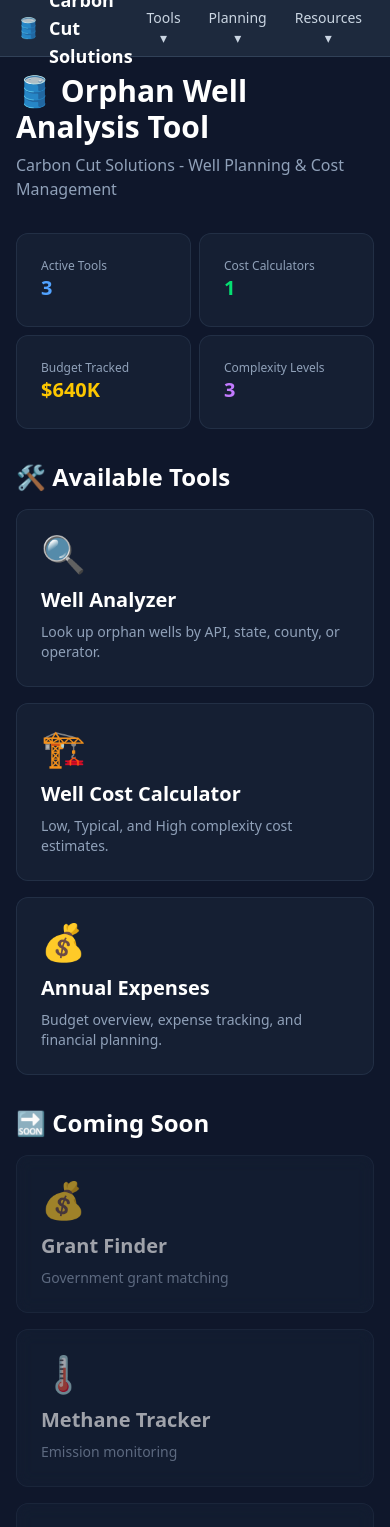
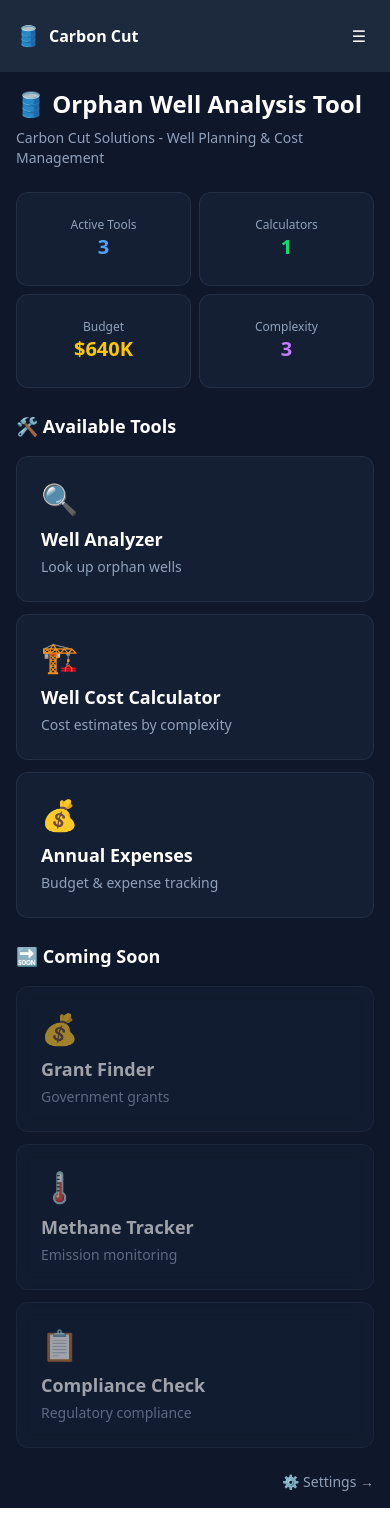
Before and after one commit to AAN2793/orphan-well-dashboard, a Next.js app: page / in a window 390 px wide. Shown: the top 1527 px of the page. Built offline with nearby package versions, Linux system fonts and the light colour scheme.

Commit message:
Fix mobile layout - hamburger menu, cleaner mobile view

```diff
--- a/pages/index.js
+++ b/pages/index.js
@@ -4,12 +4,13 @@ import { useState } from 'react'
 
 export default function Home() {
   const [dropdown, setDropdown] = useState(null)
+  const [mobileMenuOpen, setMobileMenuOpen] = useState(false)
 
   const navItems = {
     'Tools': [
       { name: '🔍 Well Analyzer', href: '/orphan-well', desc: 'Look up orphan wells' },
-      { name: '🏗️ Well Cost Calculator', href: '/well-cost', desc: 'Cost estimates by complexity' },
-      { name: '💰 Annual Expenses', href: '/expenses', desc: 'Budget & expense tracking' },
+      { name: '🏗️ Well Cost Calculator', href: '/well-cost', desc: 'Cost estimates' },
+      { name: '💰 Annual Expenses', href: '/expenses', desc: 'Budget tracking' },
     ],
     'Planning': [
       { name: '📋 Project Templates', href: '/templates', desc: 'Coming soon' },
@@ -25,45 +26,73 @@ export default function Home() {
     <>
       <Head>
         <title>Carbon Cut Solutions | Orphan Well Tool</title>
-        <meta name="description" content="Orphan Well Analysis Tool for Carbon Cut Solutions" />
+        <meta name="description" content="Orphan Well Analysis Tool" />
         <meta name="viewport" content="width=device-width, initial-scale=1" />
       </Head>
 
-      <div className="min-h-screen bg-slate-900" onClick={() => setDropdown(null)}>
-        {/* Top Navigation Bar */}
-        <nav className="bg-slate-800 border-b border-slate-700 sticky top-0 z-50">
+      <div className="min-h-screen bg-slate-900">
+        {/* Mobile Header */}
+        <div className="md:hidden bg-slate-800 p-4 flex items-center justify-between">
+          <div className="flex items-center gap-2">
+            <span className="text-xl">🛢️</span>
+            <span className="font-bold">Carbon Cut</span>
+          </div>
+          <button
+            onClick={() => setMobileMenuOpen(!mobileMenuOpen)}
+            className="text-white p-2"
+          >
+            {mobileMenuOpen ? '✕' : '☰'}
+          </button>
+        </div>
+
+        {/* Mobile Menu */}
+        {mobileMenuOpen && (
+          <div className="md:hidden bg-slate-800 border-b border-slate-700 p-4 space-y-2">
+            {Object.entries(navItems).map(([label, items]) => (
+              <div key={label}>
+                <div className="text-slate-400 text-sm mb-1">{label}</div>
+                {items.map((item, idx) => (
+                  <a
+                    key={idx}
+                    href={item.href}
+                    className="block py-2 px-2 text-white bg-slate-700 rounded mb-1"
+                  >
+                    {item.name}
+                  </a>
+                ))}
+              </div>
+            ))}
+            <a href="/settings" className="block py-2 px-2 text-white bg-slate-700 rounded">
+              ⚙️ Settings
+            </a>
+          </div>
+        )}
+
+        {/* Desktop Navbar */}
+        <nav className="hidden md:block bg-slate-800 border-b border-slate-700 sticky top-0 z-50">
           <div className="max-w-7xl mx-auto px-4">
             <div className="flex items-center justify-between h-14">
-              {/* Logo */}
               <div className="flex items-center gap-2">
                 <span className="text-xl">🛢️</span>
-                <span className="font-bold text-lg">Carbon Cut Solutions</span>
+                <span className="font-bold">Carbon Cut Solutions</span>
               </div>
-
-              {/* Nav Links */}
               <div className="flex items-center gap-1">
                 {Object.entries(navItems).map(([label, items]) => (
                   <div
                     key={label}
                     className="relative"
-                    onClick={(e) => { e.stopPropagation(); setDropdown(dropdown === label ? null : label); }}
+                    onMouseEnter={() => setDropdown(label)}
+                    onMouseLeave={() => setDropdown(null)}
                   >
-                    <button className="px-3 py-2 text-slate-300 hover:text-white hover:bg-slate-700 rounded-lg transition-colors text-sm md:text-base">
+                    <button className="px-4 py-2 text-slate-300 hover:text-white hover:bg-slate-700 rounded-lg transition-colors">
                       {label} ▾
                     </button>
-
                     {dropdown === label && (
-                      <div
-                        className="absolute top-full right-0 mt-1 w-56 bg-slate-800 border border-slate-700 rounded-lg shadow-xl py-2 max-h-64 overflow-y-auto z-50"
-                      >
+                      <div className="absolute top-full right-0 mt-1 w-56 bg-slate-800 border border-slate-700 rounded-lg shadow-xl py-2 z-50">
                         {items.map((item, idx) => (
-                          <a
-                            key={idx}
-                            href={item.href}
-                            className="block px-4 py-2 hover:bg-slate-700 transition-colors"
-                          >
-                            <div className="font-medium text-white text-sm md:text-base">{item.name}</div>
-                            {item.desc && <div className="text-xs text-slate-400">{item.desc}</div>}
+                          <a key={idx} href={item.href} className="block px-4 py-2 hover:bg-slate-700">
+                            <div className="text-white text-sm">{item.name}</div>
+                            <div className="text-slate-400 text-xs">{item.desc}</div>
                           </a>
                         ))}
                       </div>
@@ -71,115 +100,72 @@ export default function Home() {
                   </div>
                 ))}
               </div>
-
-              {/* Status */}
-              <div className="flex items-center gap-2 text-sm hidden md:flex">
-                <span className="w-2 h-2 bg-green-500 rounded-full animate-pulse"></span>
-                <span className="text-slate-400">Online</span>
+              <div className="flex items-center gap-2">
+                <span className="w-2 h-2 bg-green-500 rounded-full"></span>
+                <span className="text-slate-400 text-sm">Online</span>
               </div>
             </div>
           </div>
         </nav>
 
         {/* Main Content */}
-        <main className="max-w-7xl mx-auto p-4 md:p-8" onClick={(e) => e.stopPropagation()}>
+        <main className="max-w-7xl mx-auto p-4 md:p-8">
           {/* Header */}
-          <header className="mb-8">
-            <h1 className="text-3xl md:text-4xl font-bold mb-2">🛢️ Orphan Well Analysis Tool</h1>
-            <p className="text-slate-400">Carbon Cut Solutions - Well Planning & Cost Management</p>
+          <header className="mb-6 md:mb-8">
+            <h1 className="text-2xl md:text-4xl font-bold mb-2">🛢️ Orphan Well Analysis Tool</h1>
+            <p className="text-slate-400 text-sm md:text-base">Carbon Cut Solutions - Well Planning & Cost Management</p>
           </header>
 
           {/* Quick Stats */}
-          <div className="grid grid-cols-2 md:grid-cols-4 gap-2 md:gap-4 mb-8">
-            <div className="card">
-              <p className="text-slate-400 text-xs md:text-sm">Active Tools</p>
-              <p className="text-xl md:text-2xl font-bold text-blue-400">3</p>
-            </div>
-            <div className="card">
-              <p className="text-slate-400 text-xs md:text-sm">Cost Calculators</p>
-              <p className="text-xl md:text-2xl font-bold text-green-400">1</p>
-            </div>
-            <div className="card">
-              <p className="text-slate-400 text-xs md:text-sm">Budget Tracked</p>
-              <p className="text-xl md:text-2xl font-bold text-yellow-400">$640K</p>
-            </div>
-            <div className="card">
-              <p className="text-slate-400 text-xs md:text-sm">Complexity Levels</p>
-              <p className="text-xl md:text-2xl font-bold text-purple-400">3</p>
-            </div>
+          <div className="grid grid-cols-2 md:grid-cols-4 gap-2 md:gap-4 mb-6 md:mb-8">
+            {[
+              { label: 'Active Tools', value: '3', color: 'blue' },
+              { label: 'Calculators', value: '1', color: 'green' },
+              { label: 'Budget', value: '$640K', color: 'yellow' },
+              { label: 'Complexity', value: '3', color: 'purple' },
+            ].map((stat, idx) => (
+              <div key={idx} className="card text-center">
+                <p className="text-slate-400 text-xs md:text-sm">{stat.label}</p>
+                <p className={`text-xl md:text-2xl font-bold text-${stat.color}-400`}>{stat.value}</p>
+              </div>
+            ))}
           </div>
 
           {/* Tools Grid */}
-          <h2 className="text-2xl font-bold mb-4">🛠️ Available Tools</h2>
-          <div className="grid grid-cols-1 md:grid-cols-2 lg:grid-cols-3 gap-4 mb-8">
-
-            {/* Well Analyzer */}
-            <Link href="/orphan-well" className="card hover:border-blue-500/50 transition-all group">
-              <div className="text-4xl mb-3">🔍</div>
-              <h3 className="text-xl font-semibold mb-2 group-hover:text-blue-400 transition-colors">
-                Well Analyzer
-              </h3>
-              <p className="text-slate-400 text-sm">
-                Look up orphan wells by API, state, county, or operator.
-              </p>
-            </Link>
-
-            {/* Well Cost Calculator */}
-            <Link href="/well-cost" className="card hover:border-yellow-500/50 transition-all group">
-              <div className="text-4xl mb-3">🏗️</div>
-              <h3 className="text-xl font-semibold mb-2 group-hover:text-yellow-400 transition-colors">
-                Well Cost Calculator
-              </h3>
-              <p className="text-slate-400 text-sm">
-                Low, Typical, and High complexity cost estimates.
-              </p>
-            </Link>
-
-            {/* Annual Expenses */}
-            <Link href="/expenses" className="card hover:border-green-500/50 transition-all group">
-              <div className="text-4xl mb-3">💰</div>
-              <h3 className="text-xl font-semibold mb-2 group-hover:text-green-400 transition-colors">
-                Annual Expenses
-              </h3>
-              <p className="text-slate-400 text-sm">
-                Budget overview, expense tracking, and financial planning.
-              </p>
-            </Link>
+          <h2 className="text-lg md:text-2xl font-bold mb-4">🛠️ Available Tools</h2>
+          <div className="grid grid-cols-1 md:grid-cols-2 lg:grid-cols-3 gap-3 md:gap-4 mb-6 md:mb-8">
+            {[
+              { href: '/orphan-well', icon: '🔍', title: 'Well Analyzer', desc: 'Look up orphan wells' },
+              { href: '/well-cost', icon: '🏗️', title: 'Well Cost Calculator', desc: 'Cost estimates by complexity' },
+              { href: '/expenses', icon: '💰', title: 'Annual Expenses', desc: 'Budget & expense tracking' },
+            ].map((tool, idx) => (
+              <a key={idx} href={tool.href} className="card hover:border-blue-500/50 transition-all">
+                <div className="text-3xl mb-2">{tool.icon}</div>
+                <h3 className="text-lg font-semibold mb-1">{tool.title}</h3>
+                <p className="text-slate-400 text-sm">{tool.desc}</p>
+              </a>
+            ))}
           </div>
 
-          {/* Placeholders */}
-          <h2 className="text-2xl font-bold mb-4">🔜 Coming Soon</h2>
-          <div className="grid grid-cols-1 md:grid-cols-2 lg:grid-cols-3 gap-4 mb-8">
-            <div className="card opacity-60 cursor-not-allowed">
-              <div className="text-4xl mb-3">💰</div>
-              <h3 className="text-xl font-semibold mb-2">Grant Finder</h3>
-              <p className="text-slate-400 text-sm">
-                Government grant matching
-              </p>
-            </div>
-
-            <div className="card opacity-60 cursor-not-allowed">
-              <div className="text-4xl mb-3">🌡️</div>
-              <h3 className="text-xl font-semibold mb-2">Methane Tracker</h3>
-              <p className="text-slate-400 text-sm">
-                Emission monitoring
-              </p>
-            </div>
-
-            <div className="card opacity-60 cursor-not-allowed">
-              <div className="text-4xl mb-3">📋</div>
-              <h3 className="text-xl font-semibold mb-2">Compliance Check</h3>
-              <p className="text-slate-400 text-sm">
-                Regulatory compliance
-              </p>
-            </div>
+          {/* Coming Soon */}
+          <h2 className="text-lg md:text-2xl font-bold mb-4">🔜 Coming Soon</h2>
+          <div className="grid grid-cols-1 md:grid-cols-3 gap-3 md:gap-4 mb-6">
+            {[
+              { icon: '💰', title: 'Grant Finder', desc: 'Government grants' },
+              { icon: '🌡️', title: 'Methane Tracker', desc: 'Emission monitoring' },
+              { icon: '📋', title: 'Compliance Check', desc: 'Regulatory compliance' },
+            ].map((item, idx) => (
+              <div key={idx} className="card opacity-60">
+                <div className="text-3xl mb-2">{item.icon}</div>
+                <h3 className="text-lg font-semibold mb-1">{item.title}</h3>
+                <p className="text-slate-400 text-sm">{item.desc}</p>
+              </div>
+            ))}
           </div>
 
-          {/* Settings Link */}
+          {/* Settings */}
           <div className="flex justify-end">
-            <Link href="/settings" className="text-slate-400 hover:text-white text-sm">
-              ⚙️ Settings →
-            </Link>
+            <a href="/settings" className="text-slate-400 hover:text-white text-sm">⚙️ Settings →</a>
           </div>
         </main>
       </div>
```
